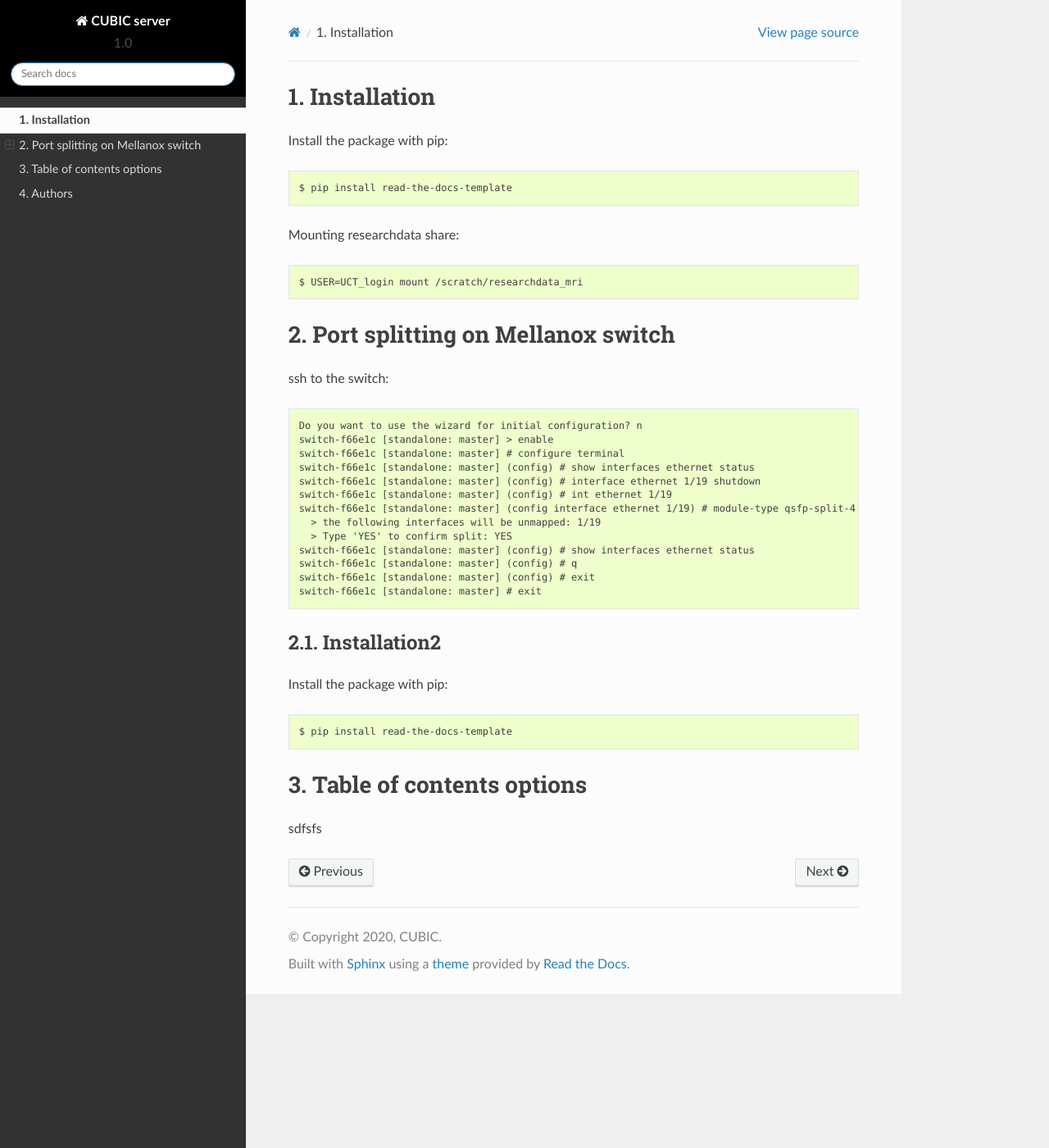
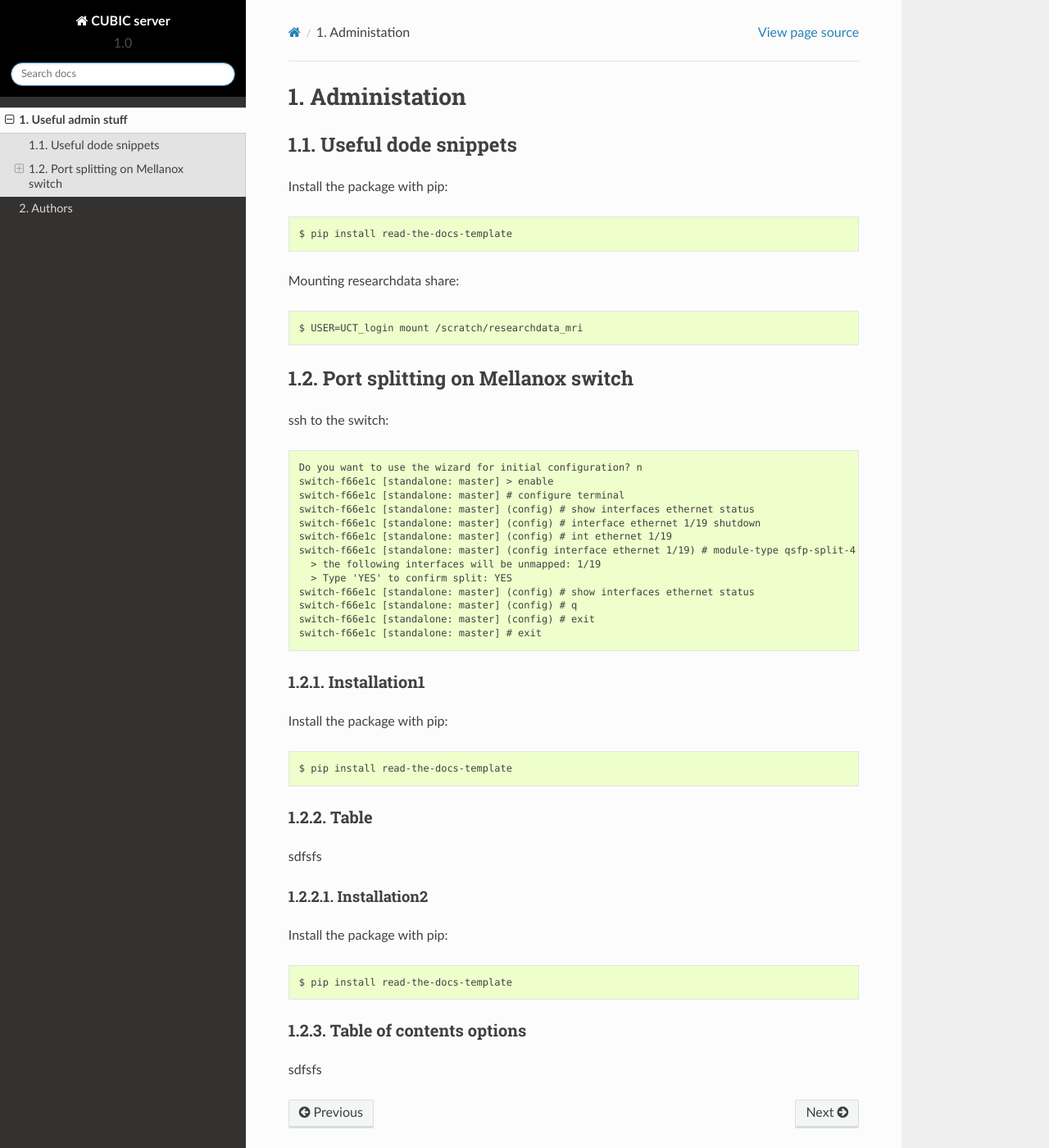
Before and after one commit to jankiemm/setup, a Sphinx documentation site: the page built from docs/Admin.rst, in a window 1280 px wide and 1400 px high. Shown: the whole window at 82% size. Built offline with Sphinx 7.4.7 and the Read the Docs theme 2.0.0, drawn with Linux system fonts in a browser that asks for light colours.

Commit message:
Update Admin.rst

```diff
--- a/docs/Admin.rst
+++ b/docs/Admin.rst
@@ -1,6 +1,9 @@
 
-Installation
-------------
+Administation
+******
+
+Useful dode snippets
+======
 
 Install the package with pip::
 
@@ -11,7 +14,7 @@
     $ USER=UCT_login mount /scratch/researchdata_mri
 
 Port splitting on Mellanox switch
-------------
+======
 
 ssh to the switch::
 
@@ -30,6 +33,20 @@
     switch-f66e1c [standalone: master] # exit
 
 
+Installation1
+----------------
+
+Install the package with pip::
+
+    $ pip install read-the-docs-template
+
+Table
+------------
+
+sdfsfs
+
+
+
 Installation2
 ~~~~~~~~~~
 
```
